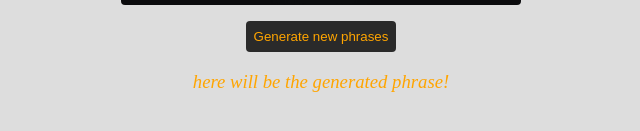
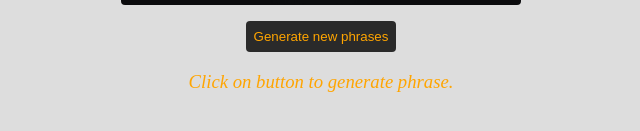
Before and after one commit to Mario-aj/learn-react, a React (Create React App) app in the folder cursoSujeitoProgramador/bloco3/: page / in a window 1280 px wide. Shown: the part 363-494 px from the top of the page, without its empty margins (327-967 px from the left). Built offline with nearby package versions, Linux system fonts and the light colour scheme.

Commit message:
all done

```diff
--- a/cursoSujeitoProgramador/bloco3/src/Project/index.js
+++ b/cursoSujeitoProgramador/bloco3/src/Project/index.js
@@ -23,8 +23,35 @@ class Button extends Component {
 class RandomPhrases extends Component {
   constructor(props) {
     super(props);
-    this.state = {};
-    this.phrases = [];
+    this.state = { prhase: "Click on button to generate phrase." };
+    this.phrases = [
+      "É no desprezo dos pequenos deveres que se faz a aprendizagem das grandes faltas.",
+      "Não podemos ensinar a outra pessoa diretamente; só podemos facilitar sua aprendizagem.",
+      "Agora não quero saber de mais nada, só quero aperfeiçoar o que não sei.",
+      "A única coisa que interfere com meu aprendizado é a minha educação.",
+      "É fazendo que se aprende a fazer aquilo que se deve aprender a fazer.",
+      "A alegria que se tem em pensar e aprender faz-nos pensar e aprender ainda mais.",
+      "A qualidade mais valiosa para o aprendizado é uma atitude positiva.",
+      "A repetição é a chave para o aprendizado.",
+      "A sabedoria não vem do acerto, mas do aprendizado com os erros.",
+      "O aprendizado é conhecimento, e conhecimento é liberdade e poder.",
+      "Seus problemas são reflexos das lições que precisa aprender.",
+      "O conhecimento vem do instrutor, a sabedoria do teu interior.",
+      "O que fala semeia; o que escuta recolhe.",
+      "Erros nos preparam para a vida.",
+      "Me esforço para ser melhor a cada dia, pois bondade também se aprende.",
+      "A dificuldade é um severo instrutor.",
+      "O passado é lição para se meditar, não para se reproduzir.",
+    ];
+
+    this.generatePhrase = this.generatePhrase.bind(this);
+  }
+
+  generatePhrase() {
+    const index = Math.floor(Math.random() * this.phrases.length - 1);
+
+    const prhase = this.phrases[index];
+    this.setState({ prhase });
   }
 
   render() {
@@ -33,14 +60,11 @@ class RandomPhrases extends Component {
         <img src={Banner} alt="bannerUrl" className="img" />
         <Button
           text="Generate new phrases"
-          onClick={() => {
-            alert("CLICOU!");
-          }}
+          onClick={this.generatePhrase}
           className="btn"
           type="button"
         />
-
-        <h3 className="phrase">here will be the generated phrase!</h3>
+        <h3 className="phrase">{this.state.prhase}</h3>
       </div>
     );
   }
```
